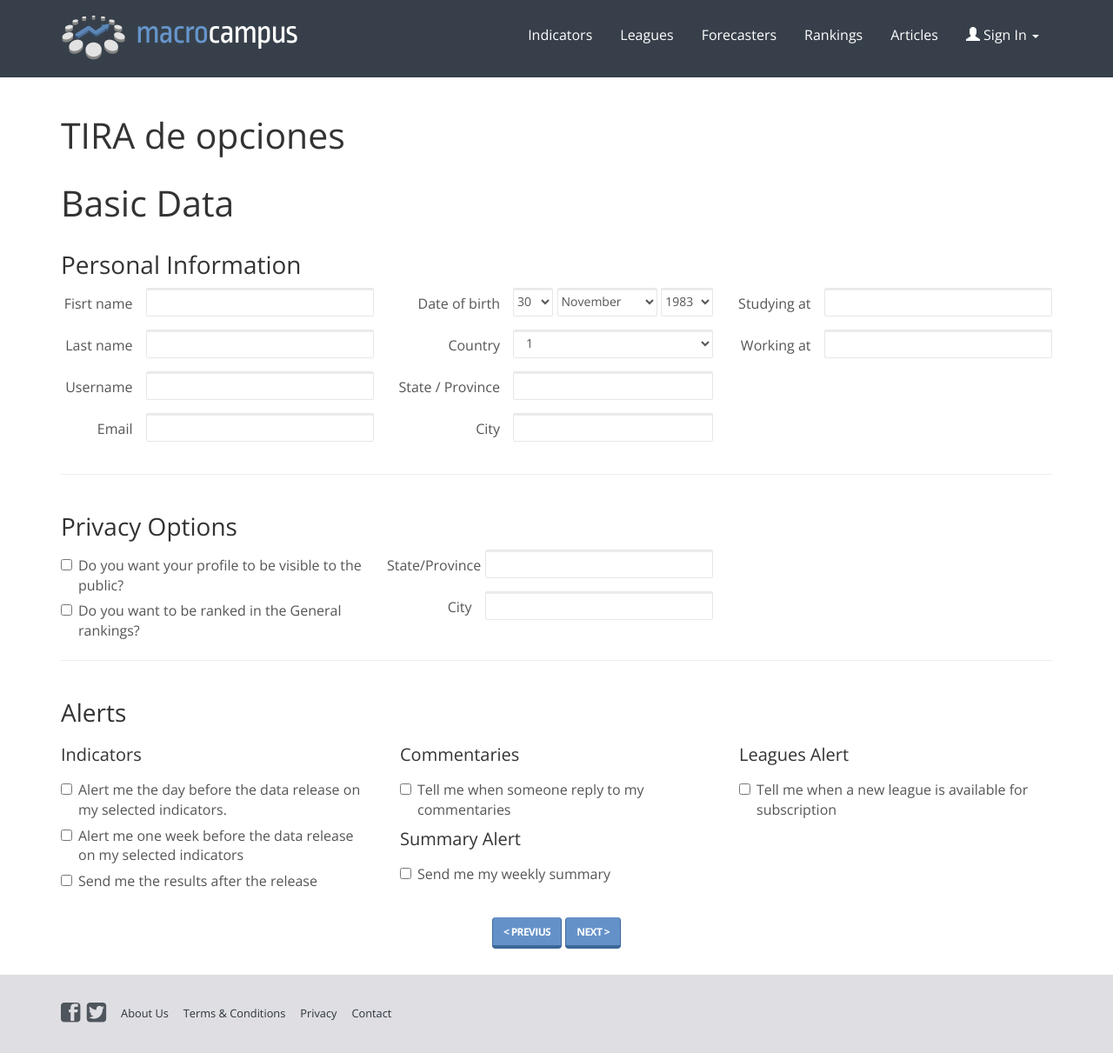
After one commit to ekersten/javadoc_primeros_pasos, a PHP site: page /usr002b.php in a window 1280 px wide. The commit adds this page. Shown: the whole page at 87% size. Run offline with PHP 8.4, Linux system fonts and the light colour scheme; style sheets or scripts are compiled from the project's sources; some libraries are stand-ins or nearby versions.

Commit message:
ranking y registro usuarios

```diff
--- a/less/styles.less
+++ b/less/styles.less
@@ -75,6 +75,7 @@ footer {
 
 	background: @light_gray;
 	padding: 2em 0;
+	.margin-top();
 
 	ul {
 		list-style: none;
@@ -107,6 +108,11 @@ footer {
 	.icon {
 		font-family: 'icomoon';
 		font-size: 1.4em;
+		opacity: .8;
+
+		&:hover {
+			opacity: 1;
+		}
 	}
 }
 
@@ -160,18 +166,55 @@ footer, .page-wrap:after {
 	display: block;
 }
 
-/* pagina alta usuarios*/
+/* alta usuarios INICIO */
+.well.well-sm.terms {
+	overflow-y: auto;
+	max-height: 350px;
+	font-size: .8em;
+}
 
-.right_btn{
-	float: right;
+form.user-registration-form {
+
+	label {
+		padding-left: 0;
+		padding-right: 0;
+		text-align: left;
 	}
 
-.centrado{
-	display: block;
-text-align: center;
-margin-top: 30px;
+	.day-select, .month-select, .year-select {
+		padding-left: 0;
+		padding-right: 0;
+		float: left;
+	}
+
+	.day-select {
+		width: 20%;
+	}
+
+	.month-select {
+		width: 50%;
+		margin-left: 2%;
+	}
+
+	.year-select {
+		width: 26%;
+		margin-left: 2%;
+	}
 }
 
+/* alta usuarios FIN */
+
+
+
+ /* helpers */
+ .margin-top {
+ 	margin-top: @grid-gutter-width;
+ }
+
+ .margin-bottom {
+ 	margin-bottom: @grid-gutter-width;
+ }
+/* no crear margin left ni right. Usar solo para separar rows */
 
 
 /* BOOTSTRAP OVERRIDES */
--- /dev/null
+++ b/usr002b.php
@@ -0,0 +1,238 @@
+<!DOCTYPE html>
+<html>
+<head>
+	<meta charset="utf-8">
+	<meta http-equiv="X-UA-Compatible" content="IE=edge">
+	<title>Macro Campus</title>
+	<link href='http://fonts.googleapis.com/css?family=Ropa+Sans|Open+Sans:400,300,700' rel='stylesheet' type='text/css'/>
+	<link rel="stylesheet" href="css/macrocampus.css"/>
+</head>
+<body>
+	<div class="page-wrap">
+		<?php include('includes/header.php'); ?>
+		<section class="container-fluid">
+			<div class="row">
+				<div class="col-xs-12">
+					<h1>TIRA de opciones</h1>
+				</div>
+			</div>
+			<div class="row">
+				<div class="col-xs-12">
+					<h1>Basic Data</h1>
+				</div>
+			</div>
+			<div class="row">
+				<div class="col-xs-12">
+					<h3>Personal Information</h3>
+				</div>
+			</div>
+			<form class="form-horizontal user-registration-form" role="form">
+			<!-- fila1 -->
+			<div class="row">
+
+				<div class="col-xs-4">
+					<div class="form-group">
+						<label class="control-label col-xs-3" for="inputSmall">Fisrt name</label>
+						<div class="col-xs-9">
+							<input class="form-control input-sm" type="text" id="inputSmall">
+						</div>
+					</div>
+					<div class="form-group">
+						<label class="control-label col-xs-3" for="inputSmall">Last name</label>
+						<div class="col-xs-9">
+							<input class="form-control input-sm" type="text" id="inputSmall">
+						</div>
+					</div>
+					<div class="form-group">
+						<label class="control-label col-xs-3" for="inputSmall">Username</label>
+						<div class="col-xs-9">
+							<input class="form-control input-sm" type="text" id="inputSmall">
+						</div>
+					</div>
+					<div class="form-group">
+						<label class="control-label col-xs-3" for="inputSmall">Email</label>
+						<div class="col-xs-9">
+							<input class="form-control input-sm" type="text" id="inputSmall">
+						</div>
+					</div>
+				</div>
+				<div class="col-xs-4">
+					<div class="form-group">
+						<label for="select" class="control-label col-xs-4 ">Date of birth</label>
+							<div class="col-xs-8">
+								<select class="form-control input-sm day-select" id="select">
+									<option>30</option>
+									<option>2</option>
+									<option>3</option>
+									<option>4</option>
+									<option>5</option>
+								</select>
+
+
+								<select class="form-control input-sm month-select" id="select">
+									<option>November</option>
+									<option>2</option>
+									<option>3</option>
+									<option>4</option>
+									<option>5</option>
+								</select>
+
+
+								<select class="form-control input-sm year-select" id="select">
+									<option>1983</option>
+									<option>2</option>
+									<option>3</option>
+									<option>4</option>
+									<option>5</option>
+								</select>
+							</div>
+					</div>
+
+					<div class="form-group">
+						<label for="select" class="col-xs-4 control-label">Country</label>
+						<div class="col-xs-8">
+							<select class="form-control input-sm" id="select">
+								<option>1</option>
+								<option>2</option>
+								<option>3</option>
+								<option>4</option>
+								<option>5</option>
+							</select>
+						</div>
+					</div>
+					<div class="form-group">
+						<label class="control-label col-xs-4" for="inputSmall">State&nbsp;/&nbsp;Province</label>
+						<div class="col-xs-8">
+							<input class="form-control input-sm" type="text" id="inputSmall">
+						</div>
+					</div>
+					<div class="form-group">
+						<label class="control-label col-xs-4" for="inputSmall">City</label>
+						<div class="col-xs-8">
+							<input class="form-control input-sm" type="text" id="inputSmall">
+						</div>
+					</div>
+
+				</div>
+				<div class="col-xs-4">
+					<div class="form-group">
+						<label class="control-label col-xs-3" for="inputSmall">Studying at</label>
+						<div class="col-xs-9">
+							<input class="form-control input-sm" type="text" id="inputSmall">
+						</div>
+					</div>
+					<div class="form-group">
+						<label class="control-label col-xs-3" for="inputSmall">Working at</label>
+						<div class="col-xs-9">
+							<input class="form-control input-sm" type="text" id="inputSmall">
+						</div>
+					</div>
+				</div>
+			</div>
+			<!-- fin fila1 -->
+			<hr/>
+			<!-- fila2 -->
+			<div class="row">
+				<div class="col-xs-12">
+					<h3>Privacy Options</h3>
+				</div>
+			</div>
+			<div class="row">
+				<div class="col-xs-4">
+					<div class="checkbox">
+						<label>
+							<input type="checkbox">Do you want your profile to be visible to the public?
+						</label>
+					</div>
+					<div class="checkbox">
+						<label>
+							<input type="checkbox">Do you want to be ranked in the General rankings?
+						</label>
+					</div>
+				</div>
+				<div class="col-xs-4">
+					<div class="form-group">
+						<label class="control-label col-xs-3" for="inputSmall">State/Province</label>
+						<div class="col-xs-9">
+							<input class="form-control input-sm" type="text" id="inputSmall">
+						</div>
+					</div>
+					<div class="form-group">
+						<label class="control-label col-xs-3" for="inputSmall">City</label>
+						<div class="col-xs-9">
+							<input class="form-control input-sm" type="text" id="inputSmall">
+						</div>
+					</div>
+
+				</div>
+				<div class="col-xs-4"></div>
+			</div>
+			<!-- fin fila2 -->
+			<hr/>
+			<!-- fila3 -->
+			<div class="row">
+				<div class="col-xs-12">
+					<h3>Alerts</h3>
+				</div>
+			</div>
+			<div class="row">
+				<div class="col-xs-4">
+					<h4>Indicators</h4>
+					<div class="checkbox">
+						<label>
+							<input type="checkbox">Alert me the day before the data release on my selected indicators.
+						</label>
+					</div>
+					<div class="checkbox">
+						<label>
+							<input type="checkbox">Alert me one week before the data release on my selected indicators
+						</label>
+					</div>
+					<div class="checkbox">
+						<label>
+							<input type="checkbox">Send me the results after the release
+						</label>
+					</div>
+				</div>
+				<div class="col-xs-4">
+					<h4>Commentaries</h4>
+					<div class="checkbox">
+						<label>
+							<input type="checkbox">Tell me when someone reply to my commentaries
+						</label>
+					</div>
+					<h4>Summary Alert</h4>
+					<div class="checkbox">
+						<label>
+							<input type="checkbox">Send me my weekly summary
+						</label>
+					</div>
+
+				</div>
+				<div class="col-xs-4">
+					<h4>Leagues Alert</h4>
+					<div class="checkbox">
+						<label>
+							<input type="checkbox">Tell me when a new league is available for subscription
+						</label>
+					</div>
+				</div>
+			</div>
+			<!-- fin fila3 -->
+			<!-- fila 4 -->
+			<div class="row margin-top">
+				<div class="col-xs-12 text-center">
+					<button type="submit" class="btn btn-primary">< Previus </button>
+					<button type="submit" class="btn btn-primary">Next ></button>
+				</div>
+			</div>
+			<!-- fin fila4 -->
+			</form>
+		</section>
+	</div>
+	<?php include('includes/footer.php'); ?>
+	<script src="//code.jquery.com/jquery-1.11.0.min.js"></script>
+	<script src="js/bootstrap.min.js"></script>
+	<script src="js/script.js"></script>
+</body>
+</html>
```
Also changed, not shown: rkn001.php (+11 -3 lines), usr002.php (+32 -6 lines).
